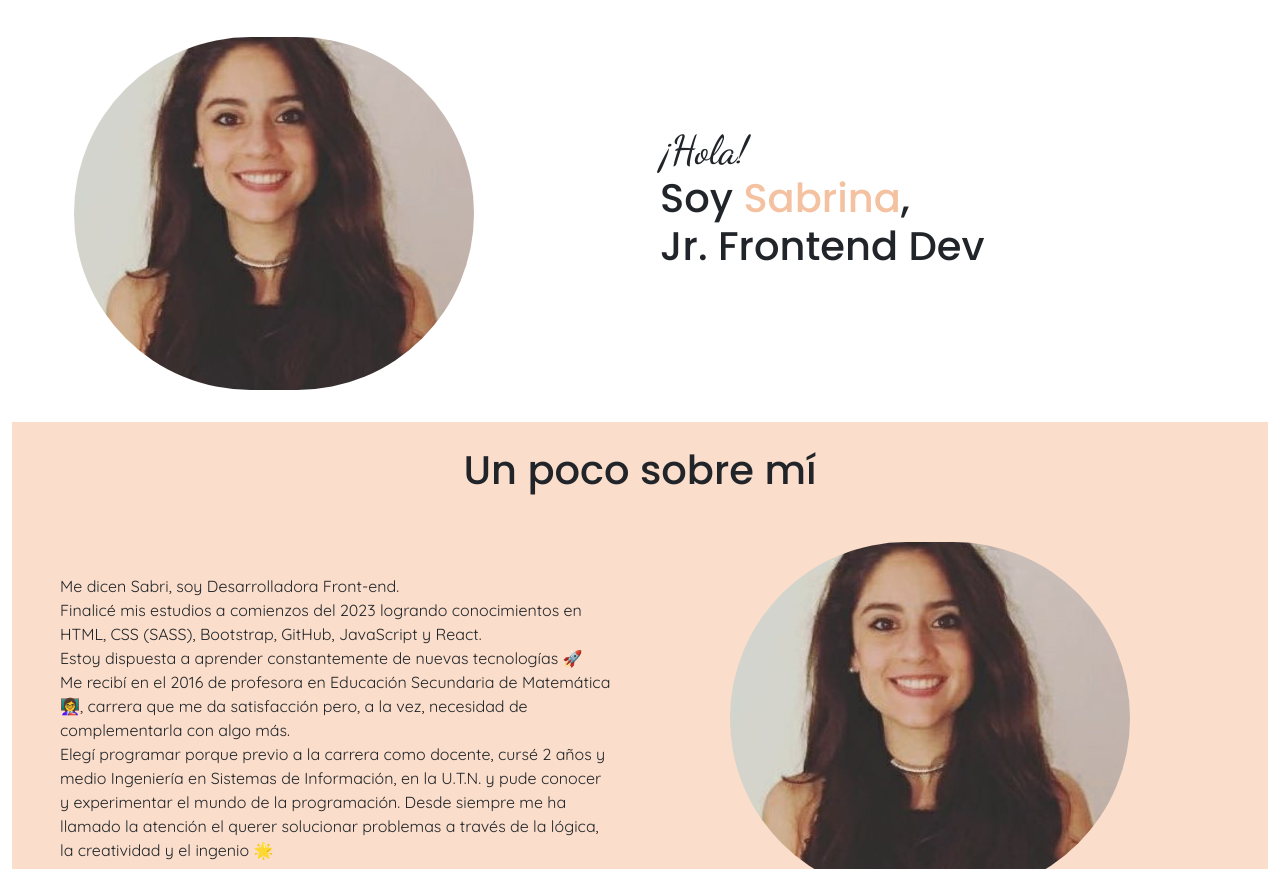
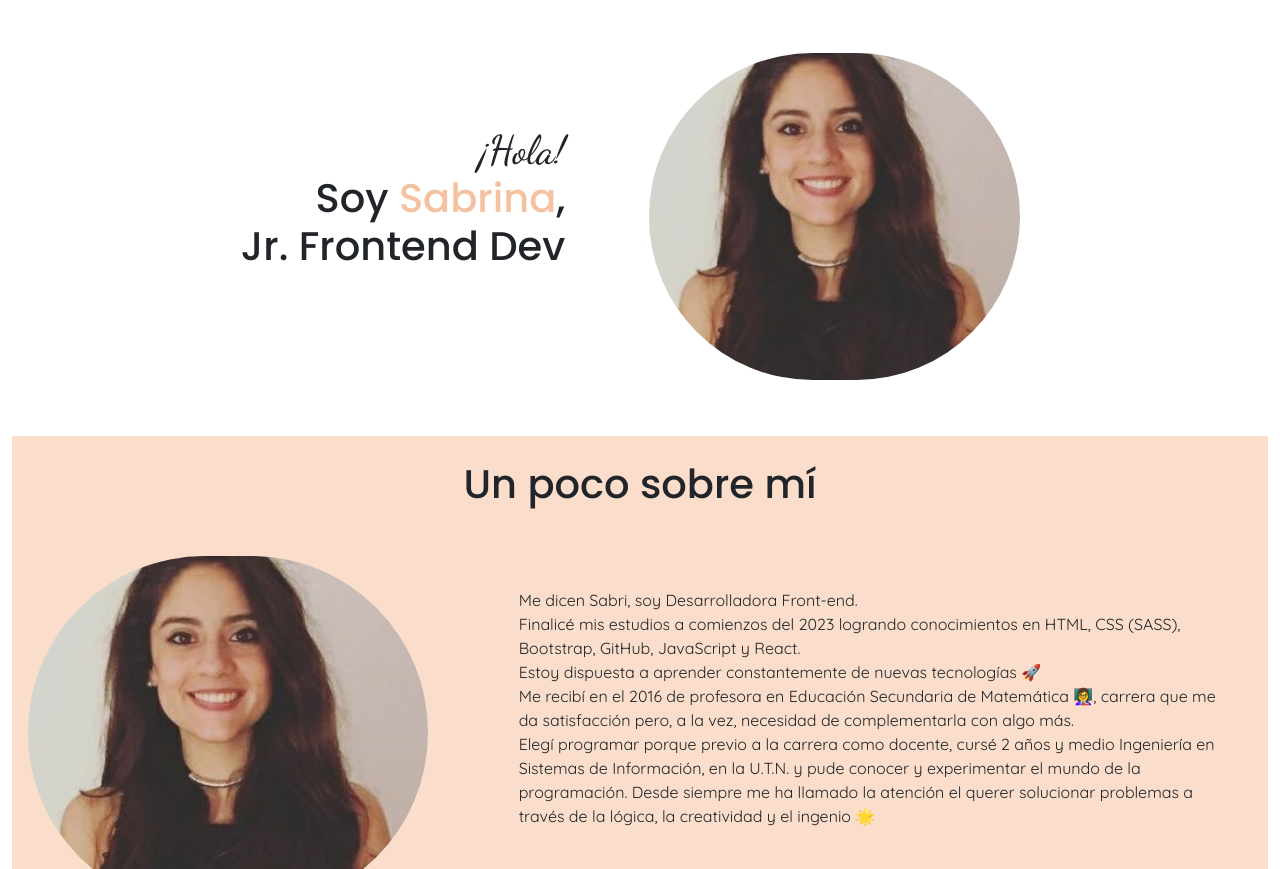
Before and after one commit to sabricanale/Sabrina-portfolio, a website: page index.html in a window 1280 px wide. Shown: the part 83-952 px from the top of the page. Drawn offline with nearby package versions, Linux system fonts and the light colour scheme; a web font is replaced by a local one.

Commit message:
NuevosCambios

```diff
--- a/index.css
+++ b/index.css
@@ -11,7 +11,6 @@ p{
 
 #ImagenEdit {
     border-radius: 15rem;
-    margin-left: 30px;
 }
 
 .colorNombre {
@@ -52,3 +51,12 @@ h1{
     color: #faddca; }
     #iconos i:hover {
       color: black; }
+#inicio {
+    text-align: end;
+}
+
+@media (max-width: 616px) {
+    #inicio{
+        text-align: start;
+    }
+}
--- a/index.html
+++ b/index.html
@@ -51,27 +51,28 @@
           </div>
     </nav>
 
-    <section class="m-4">
-        <div class="row">
-            <div class="col m-2">
-                <a><img src="./Assets/FotoPerfil1.jpg" alt="Developer Sabrina Canale" width="400" id="ImagenEdit" ></a>
+    <section class="p-5">
+        <div class="row principal" >
+            <div class="col-md-5 p-4 m-5" id="inicio">
+                <h1><span class="Cursiva">¡Hola!</span><br>Soy <span class="colorNombre">Sabrina</span>,<br>Jr. Frontend Dev </h1>
             </div>
-            <div class="col p-5 m-5">
-                <h1><span class="Cursiva">¡Hola!</span><br>Soy <span class="colorNombre">Sabrina</span>,<br>Jr. Frontend Dev </h1>
+            <div class="col-md-4">
+                <a><img src="./Assets/FotoPerfil1.jpg" class="img-fluid" alt="Developer Sabrina Canale" id="ImagenEdit" ></a>
+            </div>
 
-            </div>
         </div>
     </section>
 
     <section class="Seccion2">
         <h1 class="text-center m-2 p-4" id="SobreMi">Un poco sobre mí</h1>
         <div class="row">
+            <div class="col-md-4 m-3">
+                <a href="#"><img  src="./Assets/FotoPerfil1.jpg" class="img-fluid"  alt="Developer Sabrina Canale" width="400" id="ImagenEdit" class="efecto"></a>
+            </div>
             <div class="col m-5">
                 <p>Me dicen Sabri, soy Desarrolladora Front-end. <br>Finalicé mis estudios a comienzos del 2023 logrando conocimientos en HTML, CSS (SASS), Bootstrap, GitHub, JavaScript y React. <br>Estoy dispuesta a aprender constantemente de nuevas tecnologías 🚀 <br>Me recibí en el 2016 de profesora en Educación Secundaria de Matemática 👩‍🏫, carrera que me da satisfacción pero, a la vez, necesidad de complementarla con algo más. <br> Elegí programar porque previo a la carrera como docente, cursé 2 años y medio Ingeniería en Sistemas de Información, en la U.T.N. y pude conocer y experimentar el mundo de la programación. Desde siempre me ha llamado la atención el querer solucionar problemas a través de la lógica, la creatividad y el ingenio 🌟</p>
             </div>
-            <div class="col m-3">
-                <a href="#"><img  src="./Assets/FotoPerfil1.jpg" alt="Developer Sabrina Canale" width="400" id="ImagenEdit" class="efecto"></a>
-            </div>
+
         </div>
     </section>
 
@@ -80,7 +81,7 @@
 
         <div class="row pb-3 m-4">
             <div class="col-md-6 m-3 efecto">
-                <a href="https://www.psicoteayudo.com.ar/"><img src="./Assets/PsicoTeAyudo.png" class="card-img-top" alt="Psico te ayudo - proyecto"></a>
+                <a href="https://www.psicoteayudo.com.ar/"><img src="./Assets/PsicoTeAyudo.png" class=" img-fluid card-img-top" alt="Psico te ayudo - proyecto"></a>
             </div>
             <div class="col-md-5 m-3 p-4 efecto">
                 <h5 class="card-title">Psico Te Ayudo</h5>
@@ -90,7 +91,7 @@
 
         <div class="row pb-3 m-4">
             <div class="col-md-6 m-3 efecto">
-                <a href="https://cirenne-tienda.web.app/"><img src="./Assets/Ecommerce.png" class="card-img-top" alt="Cirenne tienda - proyecto"></a>
+                <a href="https://cirenne-tienda.web.app/"><img src="./Assets/Ecommerce.png" class=" img-fluid card-img-top" alt="Cirenne tienda - proyecto"></a>
             </div>
             <div class="col-md-5 m-3 p-4 efecto">
                 <h5 class="card-title mt-4">Cirenne tienda</h5>
@@ -110,7 +111,7 @@
 
         <div class="row pb-3 m-4">
             <div class="col-md-6 m-3 efecto">
-                <a href="https://sabricanale.github.io/PROYECTO-FINAL/"><img src="./Assets/Abogada.png" class="card-img-top" alt="Abogada de familia - proyecto"></a>
+                <a href="https://sabricanale.github.io/PROYECTO-FINAL/"><img src="./Assets/Abogada.png" class="img-fluid card-img-top" alt="Abogada de familia - proyecto"></a>
             </div>
             <div class="col-md-5 m-3 p-4 efecto">
                 <h5 class="card-title">Abogada de familia</h5>
@@ -127,7 +128,7 @@
                     <div class="text-center" id="iconos">
                         <a href="https://www.linkedin.com/in/sabrina-canale-5097b030/"><i class="bi bi-linkedin "></i></a>
                         <a href="https://github.com/sabricanale"><i class="bi bi-github p-3"></i></a>
-                        <a href="https://github.com/sabricanale"><i class="bi bi-envelope"></i></a>
+                        <a href="mailto:sabrii.canale@gmail.com"><i class="bi bi-envelope"></i></a>
                     </li>
                     </div>
 
```
Also changed, not shown: firebase.json (added), 2 other files.
